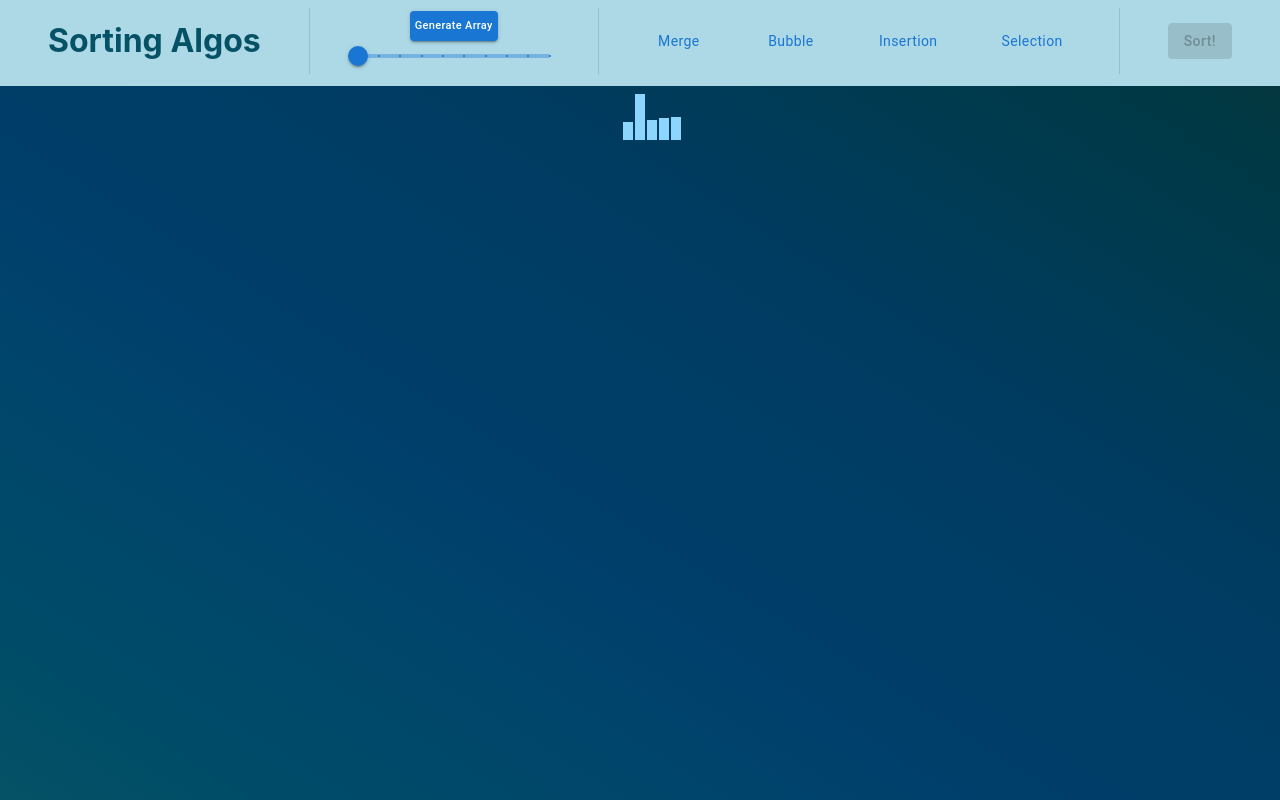
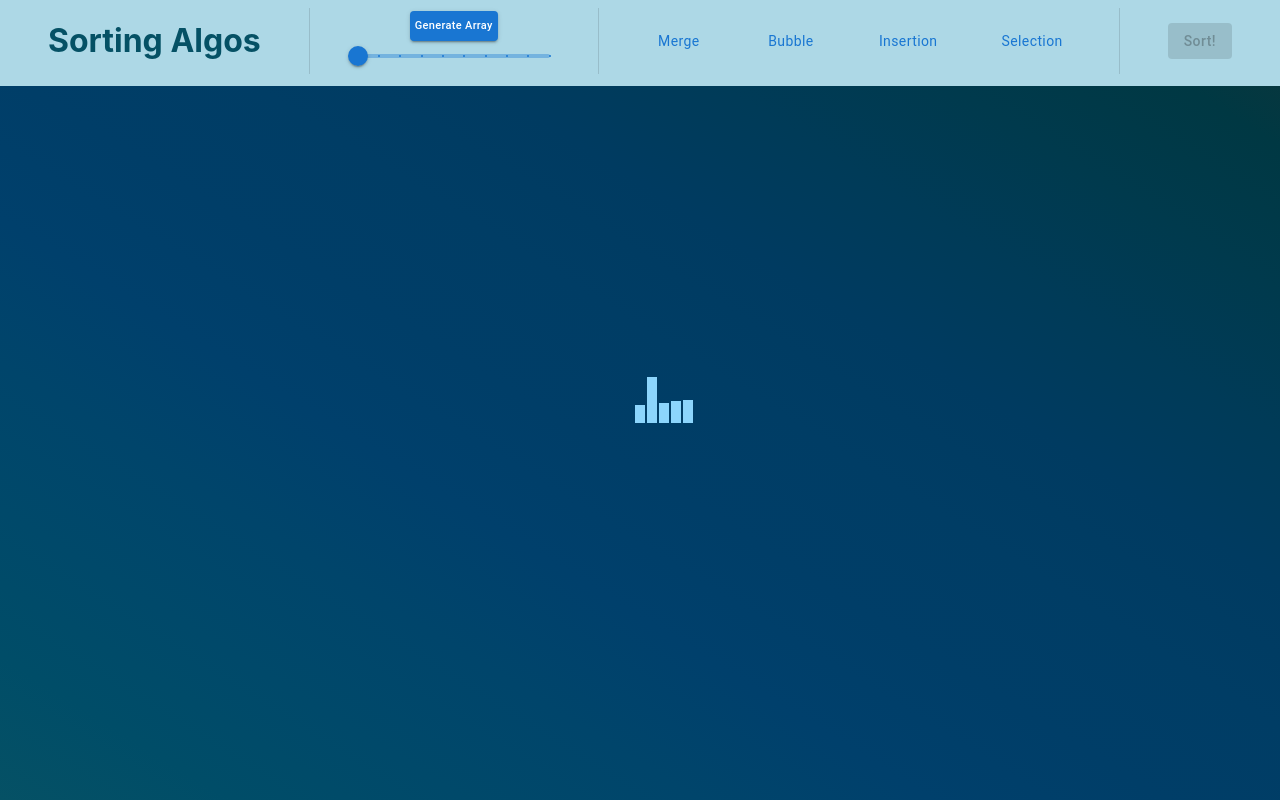
Before and after one commit to techwithdiana/sortingalgos-visualizer, a React (Create React App) app: page / in a window 1280 px wide. Built offline with nearby package versions, Linux system fonts and the light colour scheme.

Commit message:
centered array bars when theres no popup

```diff
--- a/src/styles/ArrayBar.css
+++ b/src/styles/ArrayBar.css
@@ -5,6 +5,13 @@
   align-items: flex-end;
   margin-left: 1.5rem;
   min-width: 600px;
+}
+
+.bar-container:only-child {
+  position: absolute;
+  top: 50%;
+  left: 50%;
+  transform: translate(-50%, -50%);
 }
 
 .array-bar {
```
